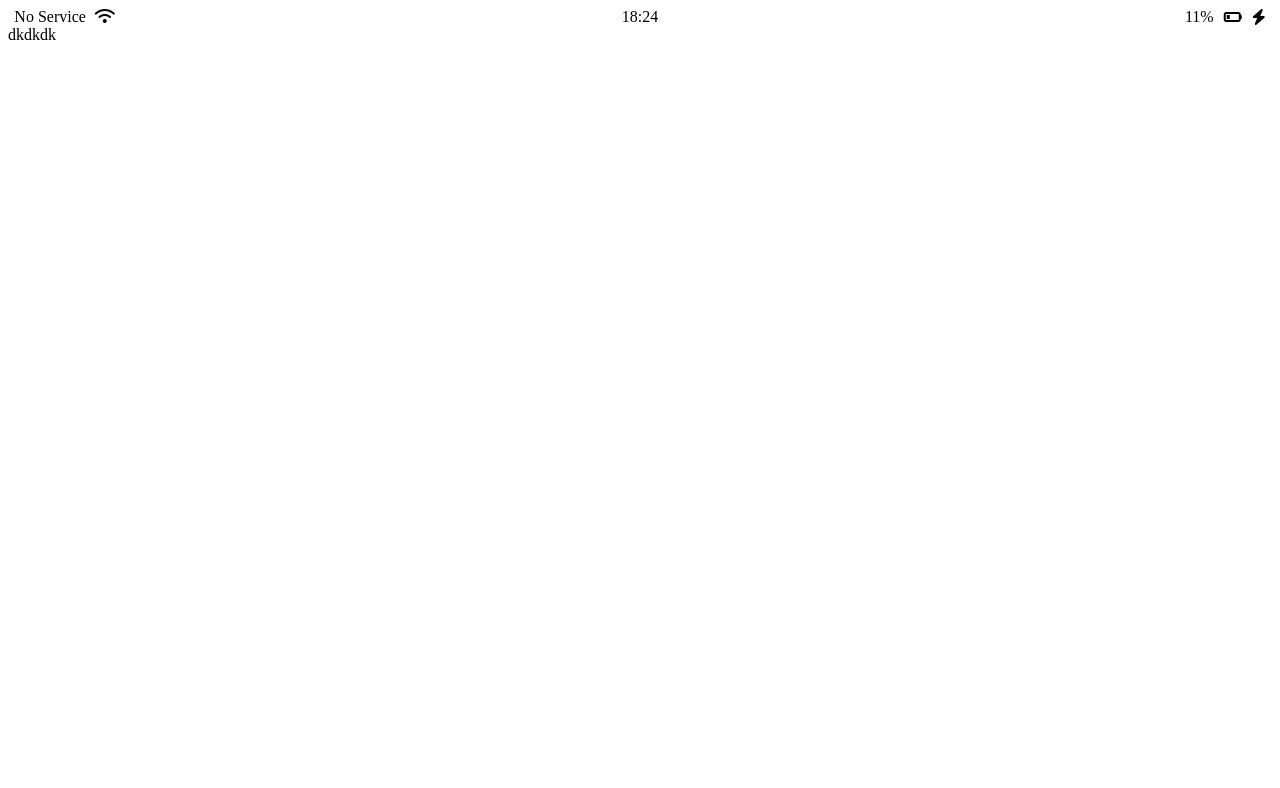
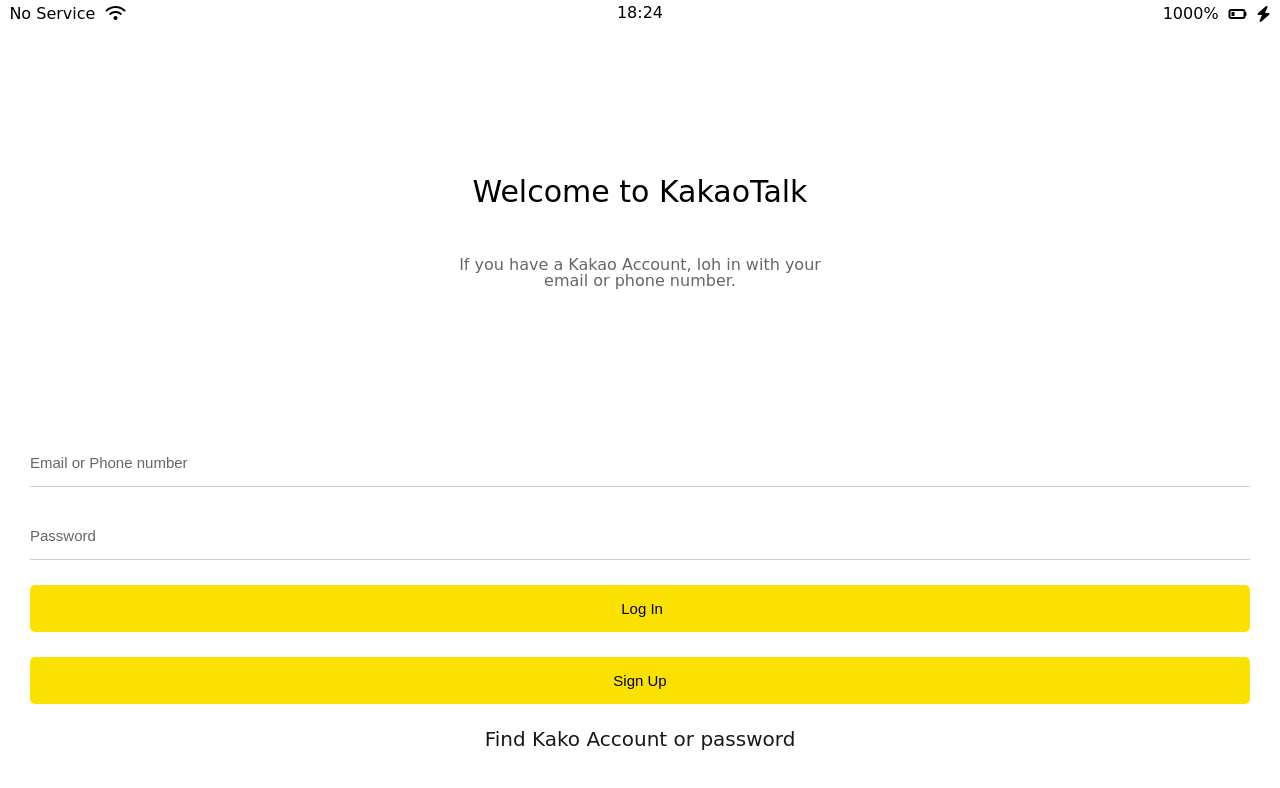
Before and after one commit to cklove123/chlrua, a plain HTML site: page index.html in a window 1280 px wide. Drawn offline with Linux system fonts and the light colour scheme.

Commit message:
css최종
css최종

```diff
--- /dev/null
+++ b/css/reset.css
@@ -0,0 +1,47 @@
+html, body, div, span, applet, object, iframe,
+h1, h2, h3, h4, h5, h6, p, blockquote, pre,
+a, abbr, acronym, address, big, cite, code,
+del, dfn, em, img, ins, kbd, q, s, samp,
+small, strike, strong, sub, sup, tt, var,
+b, u, i, center,
+dl, dt, dd, ol, ul, li,
+fieldset, form, label, legend,
+table, caption, tbody, tfoot, thead, tr, th, td,
+article, aside, canvas, details, embed,
+figure, figcaption, footer, header, hgroup,
+menu, nav, output, ruby, section, summary,
+time, mark, audio, video {
+	margin: 0;
+	padding: 0;
+	border: 0;
+	font-size: 100%;
+	font: inherit;
+	vertical-align: baseline;
+}
+/* HTML5 display-role reset for older browsers */
+article, aside, details, figcaption, figure,
+footer, header, hgroup, menu, nav, section {
+	display: block;
+}
+body {
+	line-height: 1;
+}
+ol, ul {
+	list-style: none;
+}
+blockquote, q {
+	quotes: none;
+}
+blockquote:before, blockquote:after,
+q:before, q:after {
+	content: '';
+	content: none;
+}
+table {
+	border-collapse: collapse;
+	border-spacing: 0;
+}
+
+input:focus {
+    outline : none
+}
--- /dev/null
+++ b/css/status-bar.css
@@ -0,0 +1,28 @@
+.status-bar {
+    display : flex ;
+    justify-content : center ;
+    padding: 5px 3px;
+}
+
+.status-bar__column {
+    width : 33% ;
+}
+
+.status-bar__column:first-child span{
+    margin-right : 5px;
+}
+
+.status-bar__column:nth-child(2) {
+    display : flex;
+    justify-content : center;
+}
+
+.status-bar__column:last-child {
+    display : flex;
+    justify-content : flex-end;
+    align-items : center;
+}
+
+.status-bar__column:last-child .fa-battery-quarter{
+    margin : 0px 10px;
+}
--- a/css/styles.css
+++ b/css/styles.css
@@ -1,27 +1,66 @@
-.status-bar {
-    display : flex ;
-    justify-content : center ;
+@import "reset.css";
+@import  "status-bar.css";
+@import "variable.css";
+body{
+    font-family: 'Blaka Ink', cursive;
+font-family: 'Libre Barcode 128', cursive;
+font-family: 'Reem Kufi Ink', sans-serif;
+font-family: 'Roboto', sans-serif;
+font-family: 'Roboto Condensed', sans-serif;
+font-family: 'Satisfy', cursive;
 }
 
-.status-bar__column {
-    width : 33% ;
+.welcome-header {
+    margin-top: 100px;
+    margin-bottom: 150px;
+    text-align: center;
+    display: flex;
+    flex-direction: column;
+    align-items : center
+
+}
+.welcome-header__title{
+    margin: 50px;
+    font-size: 30px;
+}
+.welcome-header__text {
+    width: 30%;
+    opacity: 0.6;
+}
+#login-form {
+    display: flex;
+    flex-direction: column;
+    margin: 0px 30px;
 }
 
-.status-bar__column:first-child span{
-    margin-right : 5px;
+#login-form input {
+    border: none;
+    padding: 15px 0px;
+    font-size: 15px;
+    margin-bottom: 25px
 }
 
-.status-bar__column:nth-child(2) {
-    display : flex;
-    justify-content : center;
+#login-form input:focus {
+    border-color: var(--yellow);
+}
+#login-form input::placeholder {
+color: rgba(0, 0, 0, 0.6);
 }
 
-.status-bar__column:last-child {
-    display : flex;
-    justify-content : flex-end;
-    align-items : center;
+#login-form input[type="submit"]{
+    background-color: var(--yellow);
+    cursor : pointer ;
+    border-radius: 5px;
 }
 
-.status-bar__column:last-child .fa-battery-quarter{
-    margin : 0px 10px;
+#login-form input:not([type="submit"]){
+border-bottom: 1px solid rgba(0, 0, 0, 0.2);
 }
+
+#login-form a {
+    text-align : center;
+    text-decoration: none;
+    color : inherit;
+    font-size: 20px;
+    opacity: 0.9;
+}
--- /dev/null
+++ b/css/variable.css
@@ -0,0 +1,3 @@
+:root{
+    --yellow : #FAE100
+}
--- a/index.html
+++ b/index.html
@@ -17,13 +17,27 @@
             <span>18:24</span>
         </div>
         <div class = "status-bar__column">
-            <span>11%</span>
+            <span>1000%</span>
             <i class="fas fa-battery-quarter"></i>
             <i class="fas fa-bolt"></i>
         </div>
+
     </div>
+
+    <header class="welcome-header">
+        <h1 class="welcome-header__title">Welcome to KakaoTalk</h1>
+        <p class="welcome-header__text">
+            If you have a Kakao Account, loh in with your email or phone number.
+        </p>
+    </header>
+
+    <form id = "login-form">
+        <input type="text" placeholder="Email or Phone number">
+        <input type="password" placeholder="Password"/>
+        <input type="submit" value=" Log In"/>
+        <input type="submit" value="Sign Up" />
+        <a href="#">Find Kako Account or password</a>
     <script src="https://kit.fontawesome.com/6478f529f2.js"
     crossorigin="anonymous"></script>
 </body>
 </html>
-dkdkdk
```
